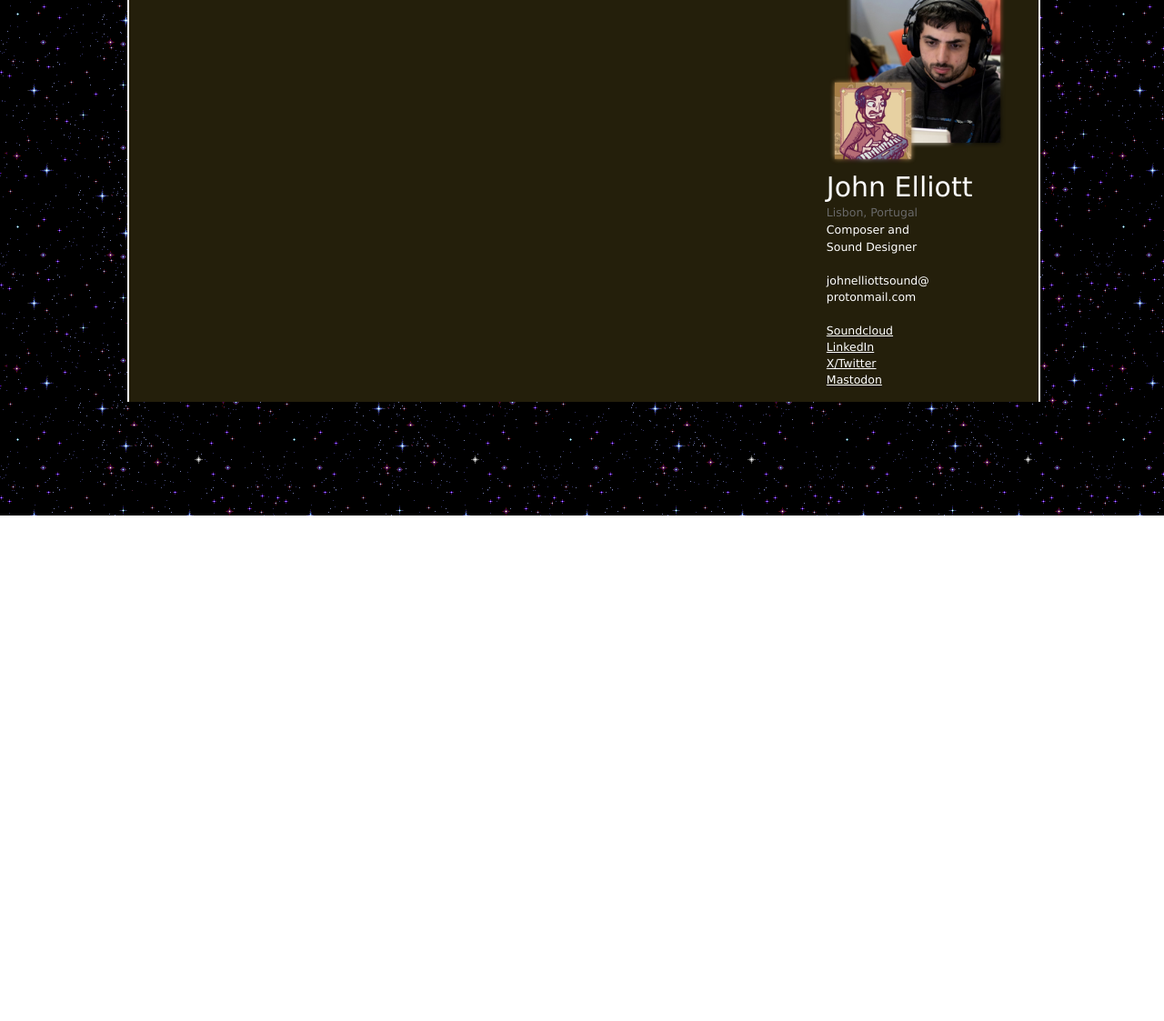
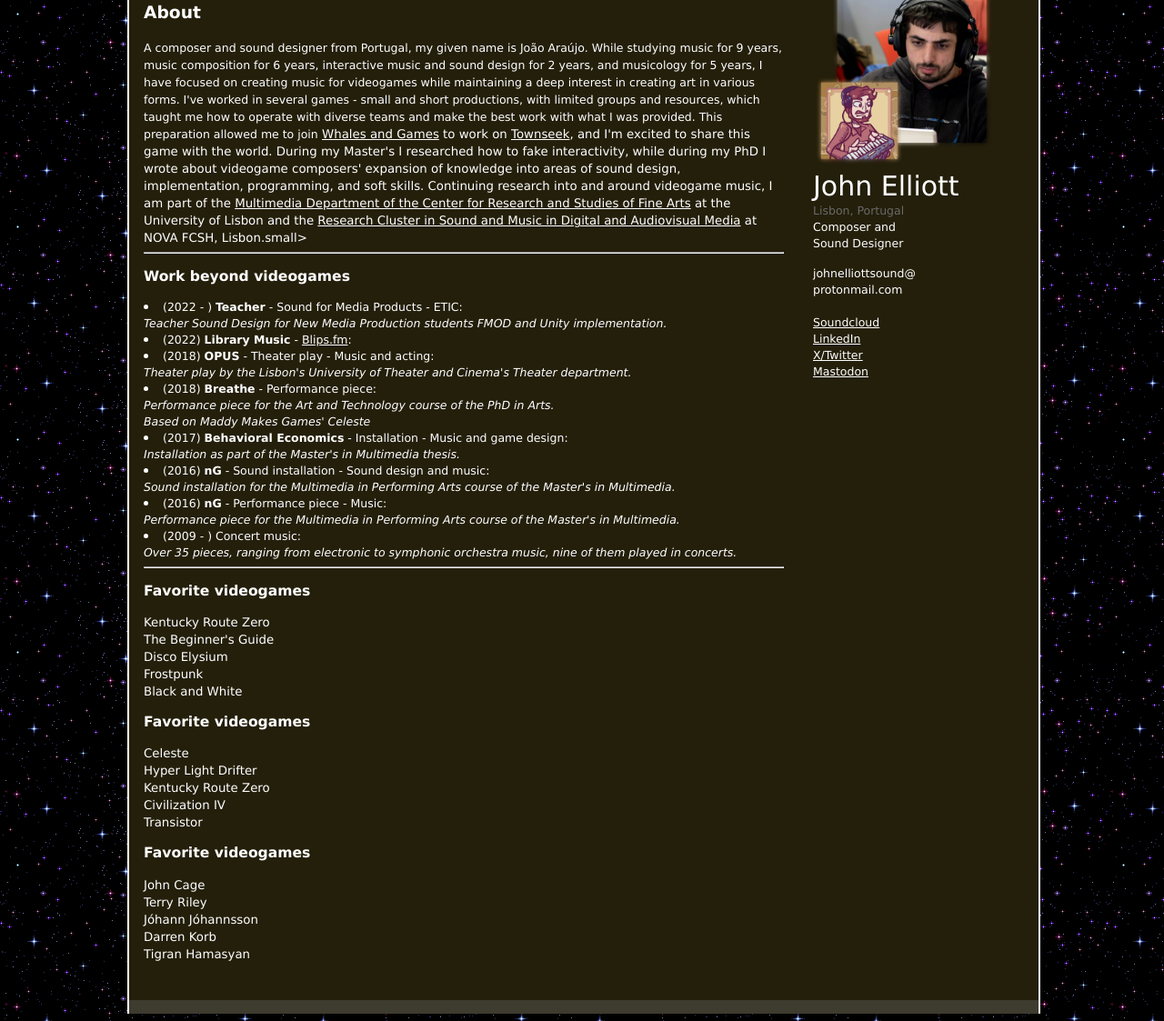
Before and after one commit to JohnElliottSound/johnelliottsound.github.io, a plain HTML site: page about.html in a window 1280 px wide. Shown: the part 233-1356 px from the top of the page at 91% size. Before the commit the page ends 800 px from the top, so only its background shows below. Drawn offline with Linux system fonts and the light colour scheme.

Commit message:
About WIP2

```diff
--- a/about.html
+++ b/about.html
@@ -13,7 +13,7 @@
         background-image: url(img/bg/bgstar.gif);
         font-family: Verdana;
         font-weight: 100;
-        a { color: black; }
+        a { color: white; }
     }
 
     body {
@@ -82,11 +82,13 @@
         background-color: #241f0b;
         padding: 16px;
         color: white;
+        height: 1100px;
     }
 
     .sidebar {
         background-color: #241f0b;
         width: 232px;
+        height: 1100px;
         padding: 16px;
         color: white;
     }
@@ -94,6 +96,15 @@
     .links {
         font-size:15px; color: white;
     }
+
+    .foot {
+        width: 1000px;
+        height: 15px;
+        margin: 0 auto;
+        text-align: center;
+        background-color: #3e3b2f;
+    }
+
 
 </style>
 
@@ -111,17 +122,73 @@
 
         <section class="layoutSection">
             <div class="center">
+                <h1>About</h1>
+                <pr  style="font-size:15px;"><small>A composer and sound designer from Portugal, my given name is João Araújo.
+                While studying music for 9 years, music composition for 6 years, interactive music and sound design for 2 years, and musicology for 5 years,
+                I have focused on creating music for videogames while maintaining a deep interest in creating art in various forms.
+                I've worked in several games - small and short productions, with limited groups and resources, which taught me how to operate with diverse teams and make the best work with what I was provided.
+                This preparation allowed me to join</pr> <a href="https://whalesandgames.com/">Whales and Games</a><pr> to work on </pr> <a href="https://store.steampowered.com/app/1659360/Townseek/">Townseek</a><pr>, and I'm excited to share this game with the world.
+                During my Master's I researched how to fake interactivity, while during my PhD I wrote about videogame composers' expansion of knowledge into areas of sound design, implementation, programming, and soft skills.
+                Continuing research into and around videogame music, I am part of the </pr> <a href="http://cieba.belasartes.ulisboa.pt/en/">Multimedia Department of the Center for Research and Studies of Fine Arts</a><pr> at the University of Lisbon
+                and the </pr> <a href="https://cesem.fcsh.unl.pt/en/home/research/research-nuclei/cysmus-research-cluster-in-music-and-cyberculture/">Research Cluster in Sound and Music in Digital and Audiovisual Media</a><pr> at NOVA FCSH, Lisbon.</pr>small></pr>
 
+                <hr>
+
+                <h1>Work beyond videogames</h1>
+                <li style="font-size:15px;"><small>
+                    (2022 - ) <b>Teacher</b> - Sound for Media Products - ETIC:<br><i>Teacher Sound Design for New Media Production students FMOD and Unity implementation.<br></i>
+                </small></li>
+                <li style="font-size:15px;"><small>
+                    (2022) <b>Library Music</b> - <a href="https://blips.fm/john-elliott">Blips.fm</a>:<br>
+                </small></li>
+                <li style="font-size:15px;"><small>
+                    (2018) <b>OPUS</b> - Theater play - Music and acting:<br><i>Theater play by the Lisbon's University of Theater and Cinema's Theater department.<br></i>
+                </small></li>
+                <li style="font-size:15px;"><small>
+                    (2018) <b>Breathe</b> - Performance piece:<br><i>Performance piece for the Art and Technology course of the PhD in Arts.<br>Based on Maddy Makes Games' Celeste<br></i>
+                </small></li>
+                <li style="font-size:15px;"><small>
+                    (2017) <b>Behavioral Economics</b> - Installation - Music and game design:<br><i>Installation as part of the Master's in Multimedia thesis.<br></i>
+                </small></li>
+                <li style="font-size:15px;"><small>
+                    (2016) <b>nG</b> - Sound installation - Sound design and music:<br><i>Sound installation for the Multimedia in Performing Arts course of the Master's in Multimedia.<br></i>
+                </small></li>
+                <li style="font-size:15px;"><small>
+                    (2016) <b>nG</b> - Performance piece - Music:<br><i>Performance piece for the Multimedia in Performing Arts course of the Master's in Multimedia.<br></i>
+                </small></li>
+                <li style="font-size:15px;"><small>
+                    (2009 - ) Concert music:<br><i>Over 35 pieces, ranging from electronic to symphonic orchestra music, nine of them played in concerts.<br></i>
+                </small></li>
+
+                <hr>
+                <h1>Favorite videogames</h1>
+                <pr>Kentucky Route Zero
+                <br> The Beginner's Guide
+                <br> Disco Elysium
+                <br> Frostpunk
+                <br> Black and White</pr>
+                <h1>Favorite videogames</h1>
+                <pr> Celeste
+                <br> Hyper Light Drifter
+                <br> Kentucky Route Zero
+                <br> Civilization IV
+                <br> Transistor</pr>
+                <h1>Favorite videogames</h1>
+                <pr> John Cage
+                <br> Terry Riley
+                <br> Jóhann Jóhannsson
+                <br> Darren Korb
+                <br> Tigran Hamasyan</pr>
             </div>
 
             <div class="sidebar">
                 <img src="img/profile.png" height="200px" width="200px">
                 <pr style="font-size:30px;">John Elliott<br></pr>
-                <pr style="font-size:15px; color: dimgray;"><small>Lisbon, Portugal<br></small>
+                <pr style="font-size:15px; color: dimgray;"><small>Lisbon, Portugal<br></small></pr>
                 <pr style="font-size:15px; color: white;"><small>Composer and <br>Sound Designer</small></pr>
 
                 <br> <br>
-            <dev class="links">
+                <div class="links">
                     <div class = "footer1">
                         <pr style="color: white;"><small>johnelliottsound@<br>protonmail.com</small></pr>
                     </div>
@@ -143,7 +210,13 @@
                     <div class = "footer4">
                         <a style="color: white;" href="https://mastodon.gamedev.place/@johnelliott"><small>Mastodon</small></a>
                     </div>
+                </div>
+            </div>
         </section>
+
+        <footer class="foot">
+        </footer>
+
     </section>
 
 
```
Also changed, not shown: index.html (+16 -2 lines), portfolio.html (+16 -2 lines), img/profile2.jpg (added). Lines whose indentation alone changed are shown as unchanged.
